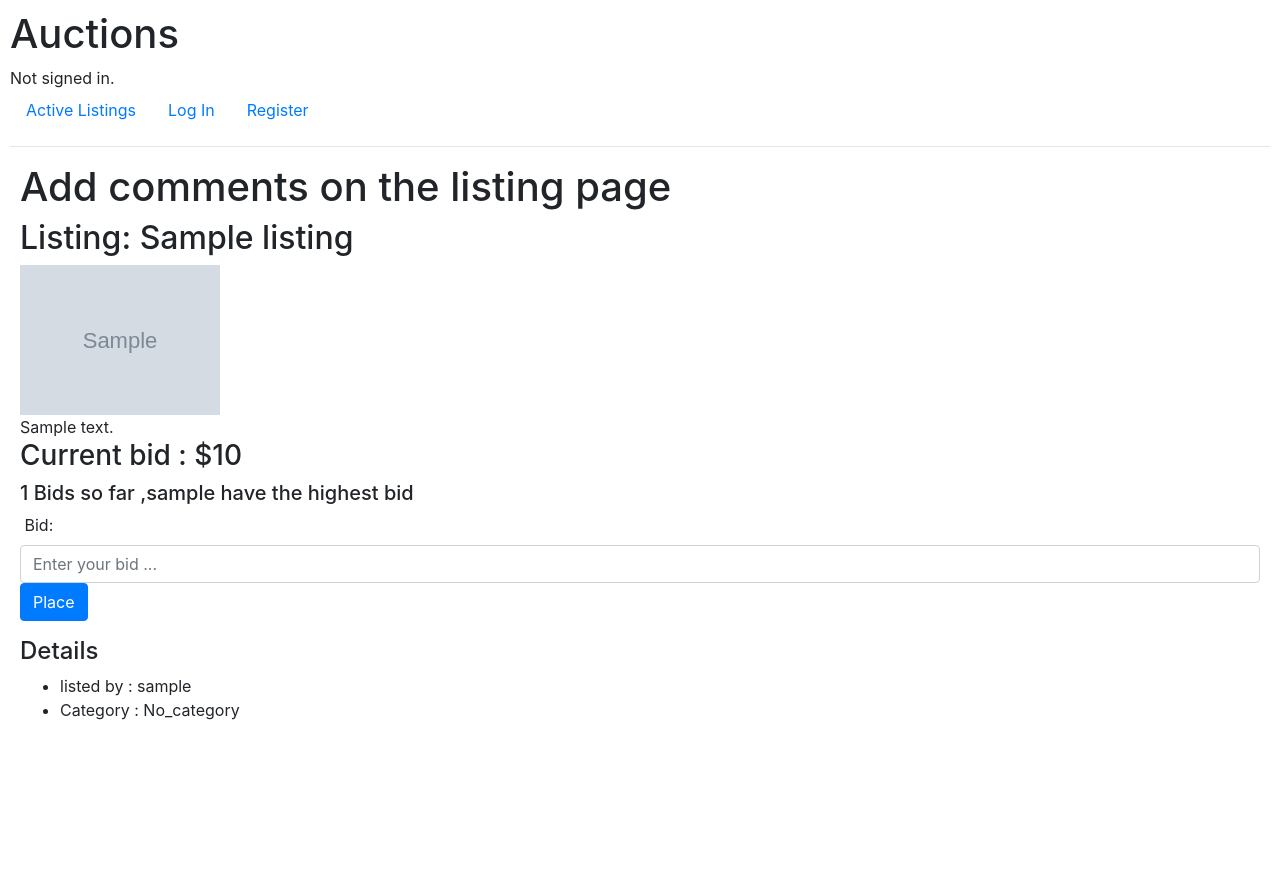
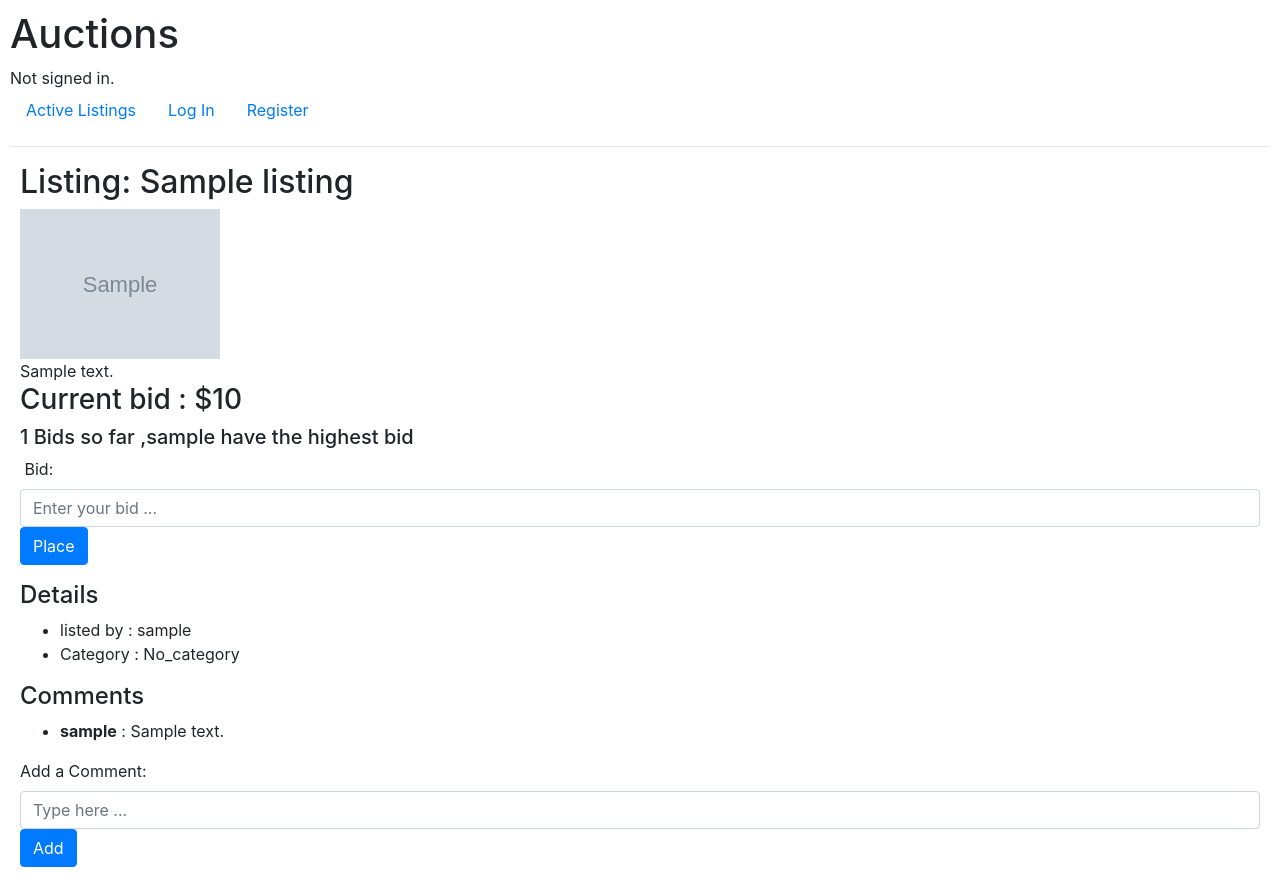
Before and after one commit to Nikhil-B-builds/Commerce, a Django app: a page that uses auctions/templates/auctions/entry.html in a window 1280 px wide. Before the commit the page ends 720 px from the top, so only its background shows below. Run offline with Django 3.2, Linux system fonts and the light colour scheme; tables that the repository leaves empty hold one stand-in row (values such as "Sample post"); grey boxes marked "Sample" are stand-in pictures; some libraries are stand-ins or nearby versions.

Commit message:
Add Comment model, update admin interface, and enhance templates for comments functionality

```diff
--- a/auctions/admin.py
+++ b/auctions/admin.py
@@ -18,8 +18,12 @@ class createdlisting(admin.ModelAdmin):
 class Soldadmin(admin.ModelAdmin):
     list_display= ( 'id','sold_to_id','sold_at','listing_id','status')
 
+class Commentadmin(admin.ModelAdmin):
+    list_display = ('id',"comment",'listing_id','user_id',)
+
 admin.site.register(Sold,Soldadmin)
 admin.site.register(Listing,AdminListing)
 admin.site.register(User,Userlisting)
 admin.site.register(Createdby,createdlisting)
 admin.site.register(Bid,bidlisitng)
+admin.site.register(Comment,Commentadmin)
--- a/auctions/models.py
+++ b/auctions/models.py
@@ -52,3 +52,12 @@ class Sold(models.Model):
 
     def __str__(self):
         return f'{self.sold_to}'
+
+
+class Comment(models.Model):
+    listing = models.ForeignKey(Listing,on_delete=models.CASCADE,related_name='comment')
+    comment = models.CharField(max_length=100)
+    user = models.ForeignKey(User,on_delete=models.CASCADE,related_name='comment')
+
+    def __str__(self):
+        return f'{self.comment}'
--- a/auctions/templates/auctions/entry.html
+++ b/auctions/templates/auctions/entry.html
@@ -1,7 +1,7 @@
 {% extends "auctions/layout.html" %}
 
 {% block body %}
- <h1> Add comments on the listing page </h1>
+
     {% if not data.sold.status  and  request.user == data.highest_bidder %}
        <div class="alert alert-success" role="alert">
        Congratulations! you won this bid
@@ -29,8 +29,6 @@
                </form>
                 {% endif %}
             </div>
-
-
         </div>
 
         <div class="entry-image">
@@ -56,7 +54,7 @@
             {% else %}
             <h5>{{Bid}} Bids so far
                 {% if not highest %}
-
+                   , Start Fresh now !!!
                 {% elif user == highest.user %}
                     ,You have the highest bid
                 {% else %}
@@ -72,7 +70,7 @@
             {%csrf_token%}
             <div class="mb-3">
                 <label for="Name" class="form-label">{{form.label}}</label>
-                {{form}}
+                {{bidform}}
 
                 <input class="btn btn-primary" type="submit" value="Place">
                 </div>
@@ -92,11 +90,39 @@
 
                 </li>
             </ul>
+        </div>
 
+
+        <div class="comment">
+            <h4>
+                Comments
+            </h4>
+            {% if comments %}
+            <ul>
+               {% for comment in comments %}
+                    <li> <b>{{comment.user}}</b> : {{comment}} </li>
+              {% endfor %}
+            </ul>
+            {% else %}
+               <li>No comments</li>
+            {% endif %}
+            {% if data.sold.status %}
+            <div class="form" >
+                 <form action="{% url 'comment' name id%}" method="post">
+                {% csrf_token %}
+                <div>
+                    {{comform}}
+                </div>
+                <input type="submit" value="Add" class="btn btn-primary">
+            </form>
+            </div>
+            {% endif %}
         </div>
+
     </div>
 
 
 
 
+
 {% endblock %}
--- a/auctions/templates/auctions/index.html
+++ b/auctions/templates/auctions/index.html
@@ -1,6 +1,9 @@
 {% extends "auctions/layout.html" %}
 
 {% block body %}
+<h1>
+    Wishlist
+</h1>
 <div id="Active_Listings">
     <h2>Active Listings </h2>
 </div>
--- a/auctions/urls.py
+++ b/auctions/urls.py
@@ -10,4 +10,5 @@ urlpatterns = [
     path('Add',views.add,name="add"),
     path("<str:name>-<int:id>",views.entry,name="entry"),
     path('<str:name>-<int:id>/close',views.close,name='close'),
+    path('<str:name>-<int:id>/comment',views.comment,name='comment'),
 ]
--- a/auctions/views.py
+++ b/auctions/views.py
@@ -126,6 +126,18 @@ class BidForm(forms.Form):
                 )
             )
 
+
+class Commentform(forms.Form):
+    comment = forms.CharField(
+        label='Add a Comment',
+        max_length=100,
+        widget=forms.TextInput(attrs={
+        'class':'form-control',
+        'id':'comment_text',
+        'placeholder':'Type here ...'
+        })
+    )
+
 def index(request):
 
 
@@ -200,8 +212,8 @@ def add(request):
                 category = form.cleaned_data['category']
                 Listing.objects.create(name=name,price=price,image=img,description=description,category=category,highest_bidder=request.user)
 
-                listing = Listing.order_by("-id").first()
-                Createdby.objects.create(name_id=request.user,listing_id=listing.id)
+                listing = Listing.objects.order_by("-id").first()
+                Createdby.objects.create(name=request.user,listing_id=listing.id)
 
 
                 Sold.objects.create(listing_id=listing.id,)
@@ -239,14 +251,16 @@ def ren(request,name,data,total_bids,highest,req,id):
                                     {
                                     'data':data,
                                     'Bid':total_bids,
-                                    'form':BidForm,
+                                    'bidform':BidForm,
                                     'name':name,
                                     'id':id,
                                     'highest':highest,
                                     'warning' :warn,
                                     'created_by':Createdby.objects.get(listing_id=id),
                                     'category':data.get_category_display(),
-                                    'listing':Listing
+                                    'listing':Listing,
+                                    'comments':Comment.objects.filter(listing_id=id),
+                                    'comform':Commentform,
                                 })
 
 
@@ -278,8 +292,20 @@ def entry(request,name,id):
 
 @login_required
 def close(request,name,id):
-    data = Sold.objects.get(listing_id=id)
-    data.status = False
-    data.sold_to = Listing.objects.get(id=id).highest_bidder
-    data.save()
-    return redirect('index')
+    if request.method == 'POST':
+        data = Sold.objects.get(listing_id=id)
+        data.status = False
+        data.sold_to = Listing.objects.get(id=id).highest_bidder
+        data.save()
+        return redirect('index')
+    return redirect('entry',name=name,id=id)
+
+def comment(request,name,id):
+    if request.method == 'POST':
+        form = Commentform(request.POST)
+        if form.is_valid():
+           comment = form.cleaned_data['comment']
+           Comment.objects.create(user=request.user,listing_id=id,comment=comment)
+           return redirect('entry',name=name,id=id)
+        return redirect('entry',name=name,id=id)
+    return redirect('entry',name=name,id=id)
```
Also changed, not shown: auctions/migrations/0010_comment.py (added), auctions/migrations/0011_alter_comment_listing.py (added).
